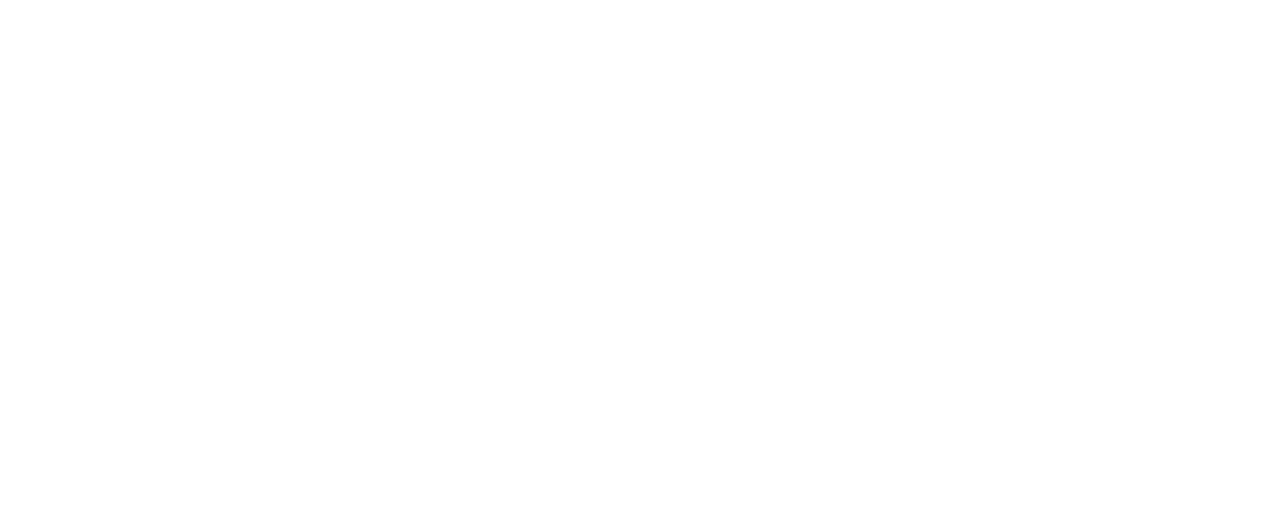
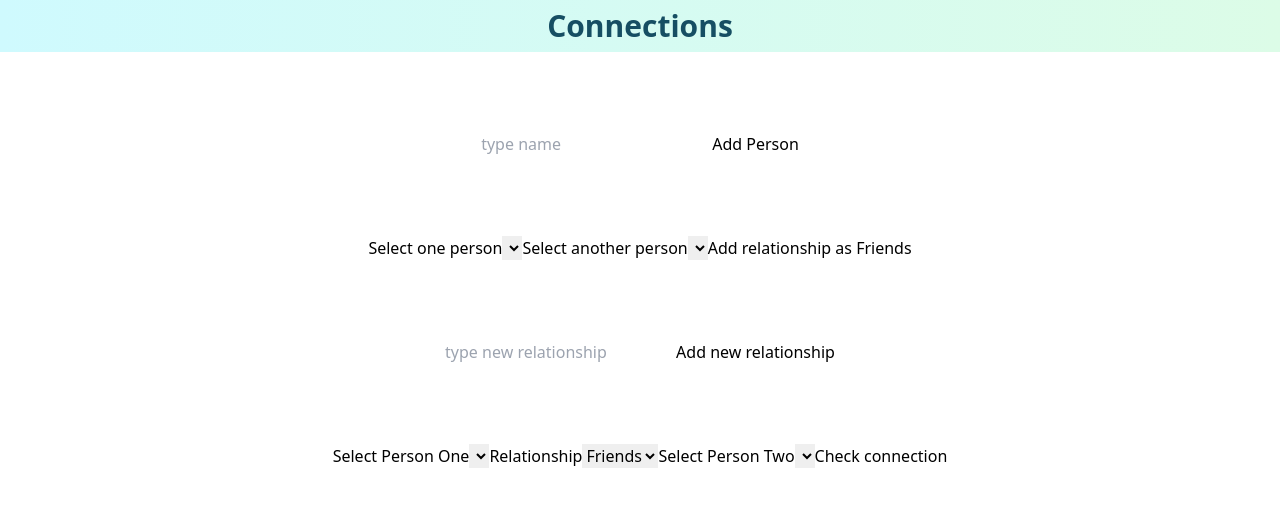
Before and after one commit to surbhi84/connections, a React (Create React App) app: page / in a window 1280 px wide. Shown: the top 506 px of the page. Built offline with nearby package versions, Linux system fonts and the light colour scheme.

Commit message:
feat: user interface

```diff
--- a/public/index.html
+++ b/public/index.html
@@ -24,7 +24,7 @@
       work correctly both with client-side routing and a non-root public URL.
       Learn how to configure a non-root public URL by running `npm run build`.
     -->
-    <title>React App</title>
+    <title>Connections</title>
   </head>
   <body>
     <noscript>You need to enable JavaScript to run this app.</noscript>
--- a/src/App.tsx
+++ b/src/App.tsx
@@ -1,33 +1,43 @@
 import { useRef, useState } from "react";
 import "./App.css";
-
+import { AddRelation } from "./components/AddRelation";
+import { AddPeople } from "./components/AddPeople";
+import { AddNewRelation } from "./components/AddNewRelation";
+import { ConnectionFind } from "./components/ConnectionFind";
 import Graph from "./graph";
 
 function App() {
   const peopleGraph = useRef(new Graph());
   const [peopleList, setPeopleList] = useState<string[]>([]);
 
-  let result = peopleGraph.current.shortestPathBfs("surbhi", "potato");
+  // peopleGraph.addVertex("surbhi");
+  // peopleGraph.addVertex("shivam");
+  // peopleGraph.addVertex("bubu");
+  // peopleGraph.addVertex("satyam");
+  // peopleGraph.addVertex("peetal");
+  // peopleGraph.addVertex("potato");
 
-  console.log(peopleGraph.current, "result :", result);
+  // peopleGraph.addEdge("surbhi", "bubu");
+  // peopleGraph.addEdge("surbhi", "shivam");
+  // peopleGraph.addEdge("bubu", "satyam");
+  // peopleGraph.addEdge("satyam", "peetal");
+  // peopleGraph.addEdge("peetal", "potato");
 
   return (
-    <div className="App ">
-      <div className="">
-        {/* <AddPeople
+    <div className="App flex flex-col gap-20 h-screen">
+      <header className="text-2xl sm:text-3xl font-semibold p-2  bg-gradient-to-r from-cyan-100 to-green-100 fr">
+        <h1 className=" text-cyan-900">Connections</h1>
+      </header>
+      <AddPeople
         peopleGraph={peopleGraph.current}
         setPeopleList={setPeopleList}
       />
-        <AddRelation
-          peopleGraph={peopleGraph.current}
-          peopleList={peopleList}
-        />
+      <AddRelation peopleGraph={peopleGraph.current} peopleList={peopleList} />
       <AddNewRelation />
       <ConnectionFind
         peopleGraph={peopleGraph.current}
         peopleList={peopleList}
-        /> */}
-      </div>
+      />
     </div>
   );
 }
--- /dev/null
+++ b/src/components/AddNewRelation.tsx
@@ -0,0 +1,15 @@
+import { useState } from "react";
+
+export const AddNewRelation = () => {
+  const [relationship, setRelationship] = useState("");
+  return (
+    <div>
+      <input
+        placeholder="type new relationship"
+        value={relationship}
+        onChange={(e) => setRelationship(e.target.value)}
+      />
+      <button onClick={() => setRelationship("")}>Add new relationship</button>
+    </div>
+  );
+};
--- /dev/null
+++ b/src/components/AddPeople.tsx
@@ -0,0 +1,39 @@
+import { useState } from "react";
+import Graph from "../graph";
+
+export const AddPeople = ({
+  peopleGraph,
+  setPeopleList,
+}: {
+  peopleGraph: Graph;
+  setPeopleList: React.Dispatch<React.SetStateAction<string[]>>;
+}) => {
+  const [personName, setPersonName] = useState("");
+
+  function addPerson(name: string) {
+    peopleGraph.addVertex(name);
+    console.log(peopleGraph.getVertexes(), "paye");
+    setPeopleList(peopleGraph.getVertexes());
+    console.log(peopleGraph.adjacencyList, "daye");
+    setPersonName("");
+  }
+
+  return (
+    <div>
+      <input
+        placeholder="type name"
+        value={personName}
+        onChange={(e) => setPersonName(e.target.value)}
+      />
+      <button
+        className=""
+        onClick={() => {
+          if (personName.length > 2) addPerson(personName);
+          else alert("Please enter valid inputs!");
+        }}
+      >
+        Add Person
+      </button>
+    </div>
+  );
+};
--- /dev/null
+++ b/src/components/AddRelation.tsx
@@ -0,0 +1,53 @@
+import { useState } from "react";
+import Graph from "../graph";
+
+export const AddRelation = ({
+  peopleGraph,
+  peopleList,
+}: {
+  peopleGraph: Graph;
+  peopleList: string[];
+}) => {
+  const [person1, setPerson1] = useState("");
+  const [person2, setPerson2] = useState("");
+
+  function addRelationship(p1: string, p2: string) {
+    peopleGraph.addEdge(p1, p2);
+  }
+
+  return (
+    <div>
+      <label>
+        Select one person
+        <select
+          name="personOne"
+          id="person1"
+          onChange={(e) => setPerson1(e.target.value)}
+        >
+          {peopleList.map((vertex) => (
+            <option key={vertex} value={vertex}>
+              {vertex}
+            </option>
+          ))}
+        </select>
+      </label>
+      <label>
+        Select another person
+        <select
+          name="personTwo"
+          id="person2"
+          onChange={(e) => setPerson2(e.target.value)}
+        >
+          {peopleList.map((vertex) => (
+            <option key={vertex} value={vertex}>
+              {vertex}
+            </option>
+          ))}
+        </select>
+      </label>
+      <button onClick={() => addRelationship(person1, person2)}>
+        Add relationship as Friends
+      </button>
+    </div>
+  );
+};
--- /dev/null
+++ b/src/components/ConnectionFind.tsx
@@ -0,0 +1,69 @@
+import { useEffect, useState } from "react";
+import Graph from "../graph";
+
+export const ConnectionFind = ({
+  peopleGraph,
+  peopleList,
+}: {
+  peopleGraph: Graph;
+  peopleList: string[];
+}) => {
+  const [person1, setPerson1] = useState("");
+  const [person2, setPerson2] = useState("");
+  const [res, setRes] = useState<string[]>([]);
+
+  function findConnections(person1: string, person2: string) {
+    let resultArray = peopleGraph.shortestPathBfs(person1, person2);
+    setRes(resultArray);
+  }
+
+  return (
+    <div>
+      <label>
+        Select Person One
+        <select
+          name="personOne"
+          id="person1"
+          onChange={(e) => setPerson1(e.target.value)}
+        >
+          {peopleList.map((vertex) => (
+            <option key={vertex} value={vertex}>
+              {vertex}
+            </option>
+          ))}
+        </select>
+      </label>
+
+      <label>
+        Relationship
+        <select name="relation" id="relation">
+          <option value={"friends"}> Friends</option>
+        </select>
+      </label>
+
+      <label>
+        Select Person Two
+        <select
+          name="personTwo"
+          id="person2"
+          onChange={(e) => setPerson2(e.target.value)}
+        >
+          {peopleList.map((vertex) => (
+            <option key={vertex} value={vertex}>
+              {vertex}
+            </option>
+          ))}
+        </select>
+      </label>
+
+      <button
+        onClick={() => findConnections(person1, person2)}
+        disabled={person1 === person2}
+      >
+        Check connection
+      </button>
+
+      {res.length > 0 && res.reduce((acc, node) => node + " > " + acc, "")}
+    </div>
+  );
+};
```
Also changed, not shown: public/logo192.png (deleted), public/logo512.png (deleted). Lines whose indentation alone changed are shown as unchanged.
